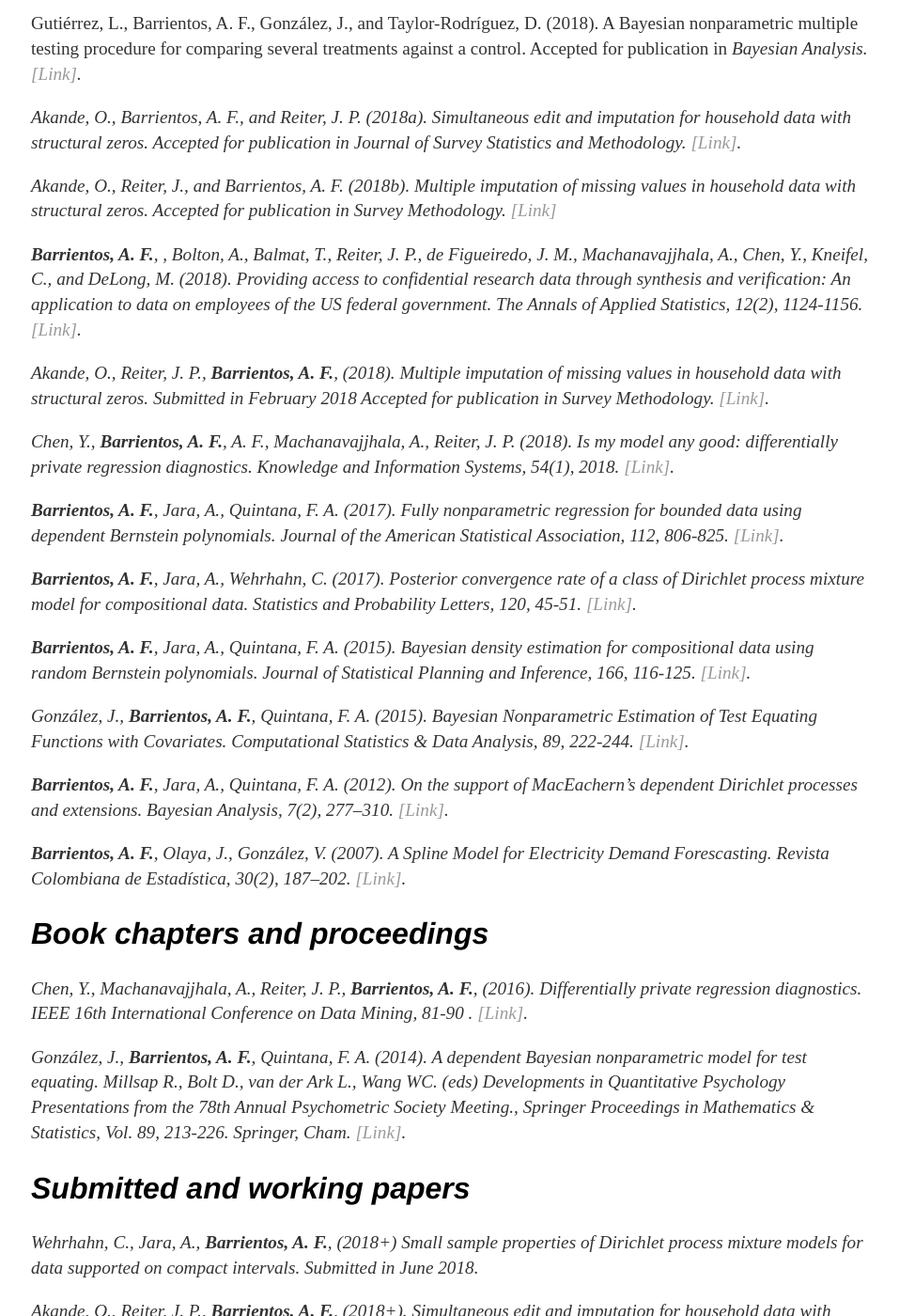
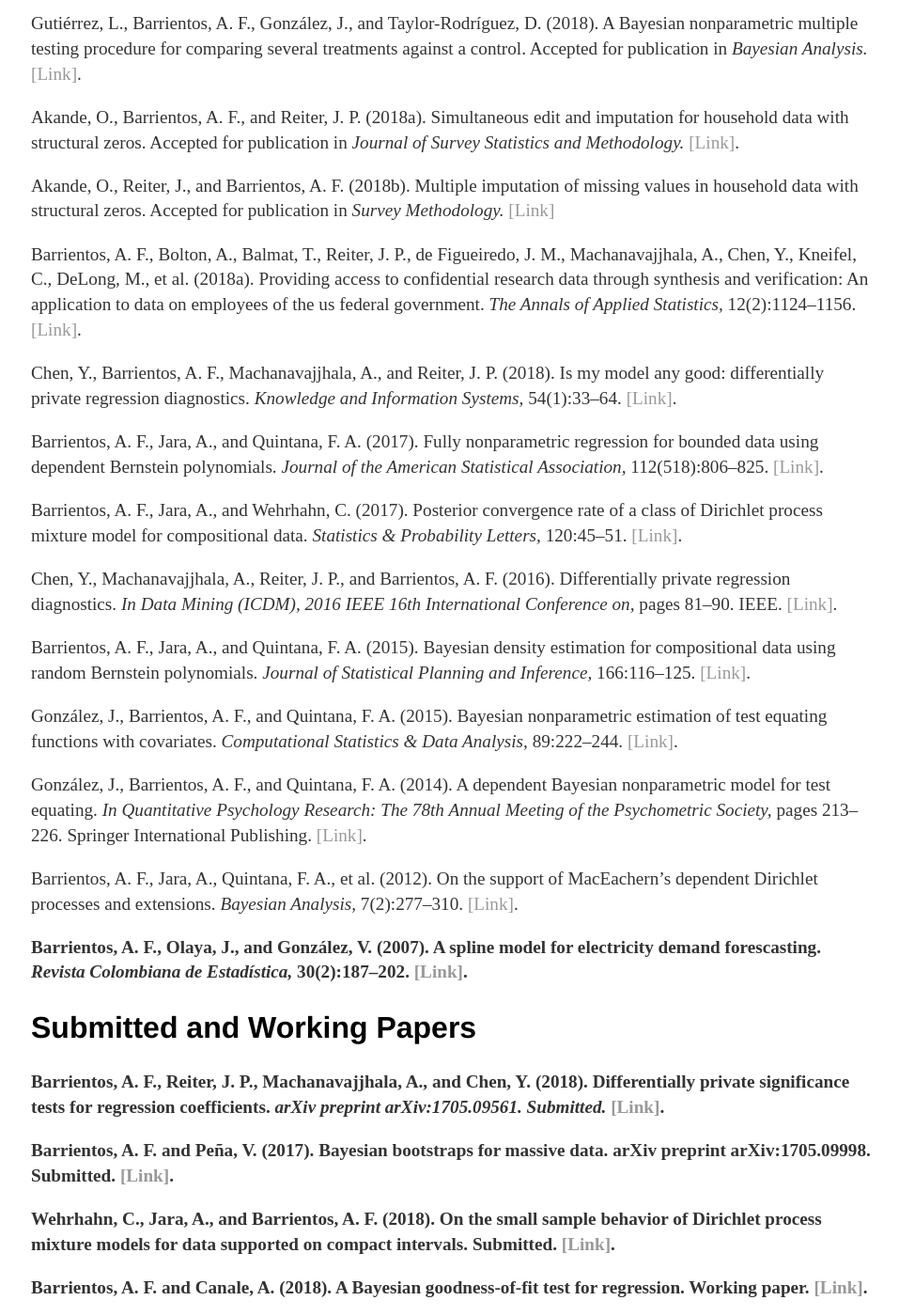
Before and after one commit to anfebar/anfebar.github.io, a Jekyll site: the page built from cv/index.html, in a window 1280 px wide and 1400 px high, scrolled down 370 px. Shown: the whole window at 94% size, without its empty margins (159-1116 px from the left). Built offline with Jekyll 4.4.1, drawn with Linux system fonts in a browser that asks for light colours; some of the changed text lies outside the part shown.

Commit message:
Update index.html

```diff
--- a/cv/index.html
+++ b/cv/index.html
@@ -18,108 +18,90 @@ title: Andrés F. Barrientos
 
 					<p>Gutiérrez, L., Barrientos, A. F., González, J., and Taylor-Rodríguez, D. (2018).
 						A Bayesian nonparametric multiple testing procedure for comparing several treatments against a control.
-						Accepted for publication in <em>Bayesian Analysis.<em>
+						Accepted for publication in <em>Bayesian Analysis.</em>
 							<a href="https://projecteuclid.org/download/pdfview_1/euclid.ba/1537258138">[Link]</a>.
 
 					<p>Akande, O., Barrientos, A. F., and Reiter, J. P. (2018a).
 						Simultaneous edit and imputation for household data with structural zeros.
-						Accepted for publication in <em>Journal of Survey Statistics and Methodology.<em>
+						Accepted for publication in <em>Journal of Survey Statistics and Methodology.</em>
 						<a href="https://arxiv.org/pdf/1804.05144.pdf">[Link]</a>.
 
 					<p>Akande, O., Reiter, J., and Barrientos, A. F. (2018b).
 						Multiple imputation of missing values in household data with structural zeros.
-						Accepted for publication in <em>Survey Methodology.<em>
+						Accepted for publication in <em>Survey Methodology.</em>
 						<a href="https://arxiv.org/pdf/1707.05916.pdf">[Link]</a>
 
+					<p>Barrientos, A. F., Bolton, A., Balmat, T., Reiter, J. P., de Figueiredo, J. M.,
+						Machanavajjhala, A., Chen, Y., Kneifel, C., DeLong, M., et al. (2018a).
+						Providing access to confidential research data through synthesis and verification:
+						An application to data on employees of the us federal government.
+						<em>The Annals of Applied Statistics,</em> 12(2):1124–1156.
+						<a href="https://projecteuclid.org/download/pdfview_1/euclid.aoas/1532743488">[Link]</a>.
+
+					<p> Chen, Y., Barrientos, A. F., Machanavajjhala, A., and Reiter, J. P. (2018).
+						Is my model any good: differentially private regression diagnostics.
+						<em>Knowledge and Information Systems,</em> 54(1):33–64.
+							<a href="https://link.springer.com/content/pdf/10.1007%2Fs10115-017-1128-z.pdf	">[Link]</a>.
+
+					<p>Barrientos, A. F., Jara, A., and Quintana, F. A. (2017).
+						Fully nonparametric regression for bounded data using dependent Bernstein polynomials.
+						<em>Journal of the American Statistical Association,</em> 112(518):806–825.
+							<a href="http://www.tandfonline.com/doi/abs/10.1080/01621459.2016.1180987">[Link]</a>.
+
+					<p>Barrientos, A. F., Jara, A., and Wehrhahn, C. (2017).
+						Posterior convergence rate of a class of Dirichlet process mixture model for compositional data.
+						<em>Statistics & Probability Letters,</em> 120:45–51.
+							<a href="http://www.sciencedirect.com/science/article/pii/S0167715215300730">[Link]</a>.
+
+					 <p>Chen, Y., Machanavajjhala, A., Reiter, J. P., and Barrientos, A. F. (2016).
+						 Differentially private regression diagnostics.
+						 <em>In Data Mining (ICDM), 2016 IEEE 16th International Conference on,</em> pages 81–90. IEEE.
+						 <a href="http://ieeexplore.ieee.org/abstract/document/7837832/?reload=true">[Link]</a>.
+
+					<p>Barrientos, A. F., Jara, A., and Quintana, F. A. (2015).
+						Bayesian density estimation for compositional data using random Bernstein polynomials.
+						<em>Journal of Statistical Planning and Inference,</em> 166:116–125.
+						<a href="http://www.sciencedirect.com/science/article/pii/S0378375815000105">[Link]</a>.
+
+					<p>González, J., Barrientos, A. F., and Quintana, F. A. (2015).
+						Bayesian nonparametric estimation of test equating functions with covariates.
+						<em>Computational Statistics & Data Analysis,</em> 89:222–244.
+						<a href="http://www.sciencedirect.com/science/article/pii/S0167947315000808">[Link]</a>.
+
+					<p>González, J., Barrientos, A. F., and Quintana, F. A. (2014).
+						A dependent Bayesian nonparametric model for test equating.
+						<em>In Quantitative Psychology Research: The 78th Annual Meeting of the Psychometric Society,</em>
+						pages 213–226. Springer International Publishing.
+						<a href="https://link.springer.com/chapter/10.1007/978-3-319-07503-7_13">[Link]</a>.
+
+					<p>Barrientos, A. F., Jara, A., Quintana, F. A., et al. (2012).
+						On the support of MacEachern’s dependent Dirichlet processes and extensions. <em>Bayesian Analysis,</em>  7(2):277–310.
+						<a href="https://projecteuclid.org/euclid.ba/1339878889">[Link]</a>.
+
+		       <p><strong>Barrientos, A. F., Olaya, J., and González, V. (2007).
+						 A spline model for electricity demand forescasting.
+						 <em> Revista Colombiana de Estadística,</em>  30(2):187–202.
+						 <a href="http://www.scielo.org.co/pdf/rce/v30n2/v30n2a03.pdf">[Link]</a>.
 
 
+					<h2>Submitted and Working Papers</h2>
 
-					<p><strong>Barrientos, A. F.</strong>, , Bolton, A., Balmat, T., Reiter, J. P., de Figueiredo, J. M.,
-						Machanavajjhala, A., Chen, Y., Kneifel, C., and DeLong, M. (2018).
-						Providing access to confidential research data through synthesis and verification: An application
-						to data on employees of the US federal government.
-						<em>The Annals of Applied Statistics,</em> 12(2), 1124-1156.
-							<a href="https://projecteuclid.org/download/pdfview_1/euclid.aoas/1532743488">[Link]</a>.
+					<p>Barrientos, A. F., Reiter, J. P., Machanavajjhala, A., and Chen, Y. (2018).
+						Differentially private significance tests for regression coefficients.
+						<em> arXiv preprint arXiv:1705.09561. Submitted.</em>
+						<a href="https://arxiv.org/pdf/1705.09561.pdf">[Link]</a>.
 
-					<p>Akande, O., Reiter, J. P., <strong>Barrientos, A. F.</strong>, (2018).
-						Multiple imputation of missing values in household data with structural zeros.
-Submitted in February 2018		                                Accepted for publication in <em>Survey Methodology</em>.
-							<a href="https://arxiv.org/pdf/1707.05916.pdf">[Link]</a>.
+						<p>Barrientos, A. F. and Peña, V. (2017).
+							Bayesian bootstraps for massive data.
+							arXiv preprint arXiv:1705.09998. Submitted.
+							<a href="https://arxiv.org/pdf/1705.09998.pdf">[Link]</a>.
 
-					<p>Chen, Y., <strong>Barrientos, A. F.</strong>, A. F., Machanavajjhala, A., Reiter, J. P. (2018).
-						Is my model any good: differentially private regression diagnostics.
-		                                <em>Knowledge and Information Systems,</em> 54(1), 2018.
-							<a href="https://link.springer.com/content/pdf/10.1007%2Fs10115-017-1128-z.pdf	">[Link]</a>.
+						<p>Wehrhahn, C., Jara, A., and Barrientos, A. F. (2018).
+							On the small sample behavior of Dirichlet process mixture models for data supported on compact intervals. Submitted.
+							<a href="http://goo.gl/oZGm5Y">[Link]</a>.
 
-
-					<p><strong>Barrientos, A. F.</strong>, Jara, A., Quintana, F. A. (2017).
-						Fully nonparametric regression for bounded data using dependent Bernstein polynomials.
-						<em>Journal of the American Statistical Association,</em> 112, 806-825.
-							<a href="http://www.tandfonline.com/doi/abs/10.1080/01621459.2016.1180987">[Link]</a>.
-
-					<p><strong>Barrientos, A. F.</strong>, Jara, A., Wehrhahn, C. (2017).
-						Posterior convergence rate of a class of Dirichlet process mixture model for compositional data.
-						<em>Statistics and Probability Letters,</em> 120, 45-51.
-							<a href="http://www.sciencedirect.com/science/article/pii/S0167715215300730">[Link]</a>.
-
-
-					<p><strong>Barrientos, A. F.</strong>, Jara, A., Quintana, F. A. (2015).
-						Bayesian density estimation for compositional data using random Bernstein polynomials.
-						<em>Journal of Statistical Planning and Inference,</em> 166, 116-125.
-							<a href="http://www.sciencedirect.com/science/article/pii/S0378375815000105">[Link]</a>.
-
-					<p>González, J., <strong>Barrientos, A. F.</strong>, Quintana, F. A. (2015).
-						Bayesian Nonparametric Estimation of Test Equating Functions with Covariates.
-						<em>Computational Statistics & Data Analysis,</em> 89, 222-244.
-							<a href="http://www.sciencedirect.com/science/article/pii/S0167947315000808">[Link]</a>.
-
-					<p><strong>Barrientos, A. F.</strong>, Jara, A., Quintana, F. A. (2012).
-						On the support of MacEachern’s dependent Dirichlet processes and extensions.
-						<em>Bayesian Analysis,</em> 7(2), 277–310.
-							<a href="https://projecteuclid.org/euclid.ba/1339878889">[Link]</a>.
-
-		                        <p><strong>Barrientos, A. F.</strong>, Olaya, J., González, V. (2007).
-						A Spline Model for Electricity Demand Forescasting.
-						<em>Revista Colombiana de Estadística,</em> 30(2), 187–202.
-							<a href="http://www.scielo.org.co/pdf/rce/v30n2/v30n2a03.pdf">[Link]</a>.
-
-					<h2>Book chapters and proceedings</h2>
-
-					<p>Chen, Y., Machanavajjhala, A., Reiter, J. P., <strong>Barrientos, A. F.</strong>, (2016).
-						 Differentially private regression diagnostics.
-						<em>IEEE 16th International Conference on Data Mining</em>, 81-90 .
-							<a href="http://ieeexplore.ieee.org/abstract/document/7837832/?reload=true">[Link]</a>.
-
-
-					<p>González, J., <strong>Barrientos, A. F.</strong>, Quintana, F. A. (2014).
-						A dependent Bayesian nonparametric model for test equating.
-						Millsap R., Bolt D., van der Ark L., Wang WC. (eds)
-						<em>Developments in Quantitative Psychology Presentations from the 78th Annual Psychometric Society Meeting.,</em>
-						Springer Proceedings in Mathematics & Statistics, Vol. 89,  213-226. Springer, Cham.
-							<a href="https://link.springer.com/chapter/10.1007/978-3-319-07503-7_13">[Link]</a>.
-
-					<h2>Submitted and working papers</h2>
-
-					<p>Wehrhahn, C., Jara, A., <strong>Barrientos, A. F.</strong>, (2018+)
-						Small sample properties of Dirichlet process mixture models for data supported on compact intervals.
-						Submitted in June 2018.
-
-
-					<p>Akande, O., Reiter, J. P., <strong>Barrientos, A. F.</strong>, (2018+).
-						Simultaneous edit and imputation for household data with structural zeros.
-						Submitted in April 2018.
-
-					<p><strong>Barrientos, A. F.</strong>, Reiter, J. P.,  Machanavajjhala, A.,  Chen, Y. (2018+).
-						Differentially Private Significance Tests for Regression Coefficients.
-						Submitted in July 2017.
-
-					<p> <strong>Barrientos, A. F.</strong>, Peña, V. (2018+).
-						Bayesian bootstraps for massive data.
-						Submitted in May 2017.
-
-					<p><strong>Barrientos, A. F.</strong>, Canale, A. (2018+).
-						A Bayesian goodness-of-fit test for regression.
-						Working paper.
-
-
+						<p>Barrientos, A. F. and Canale, A. (2018).
+							A Bayesian goodness-of-fit test for regression.
+							Working paper.
+							<a href="http://goo.gl/T3wRFQ">[Link]</a>.
 </div>
```
